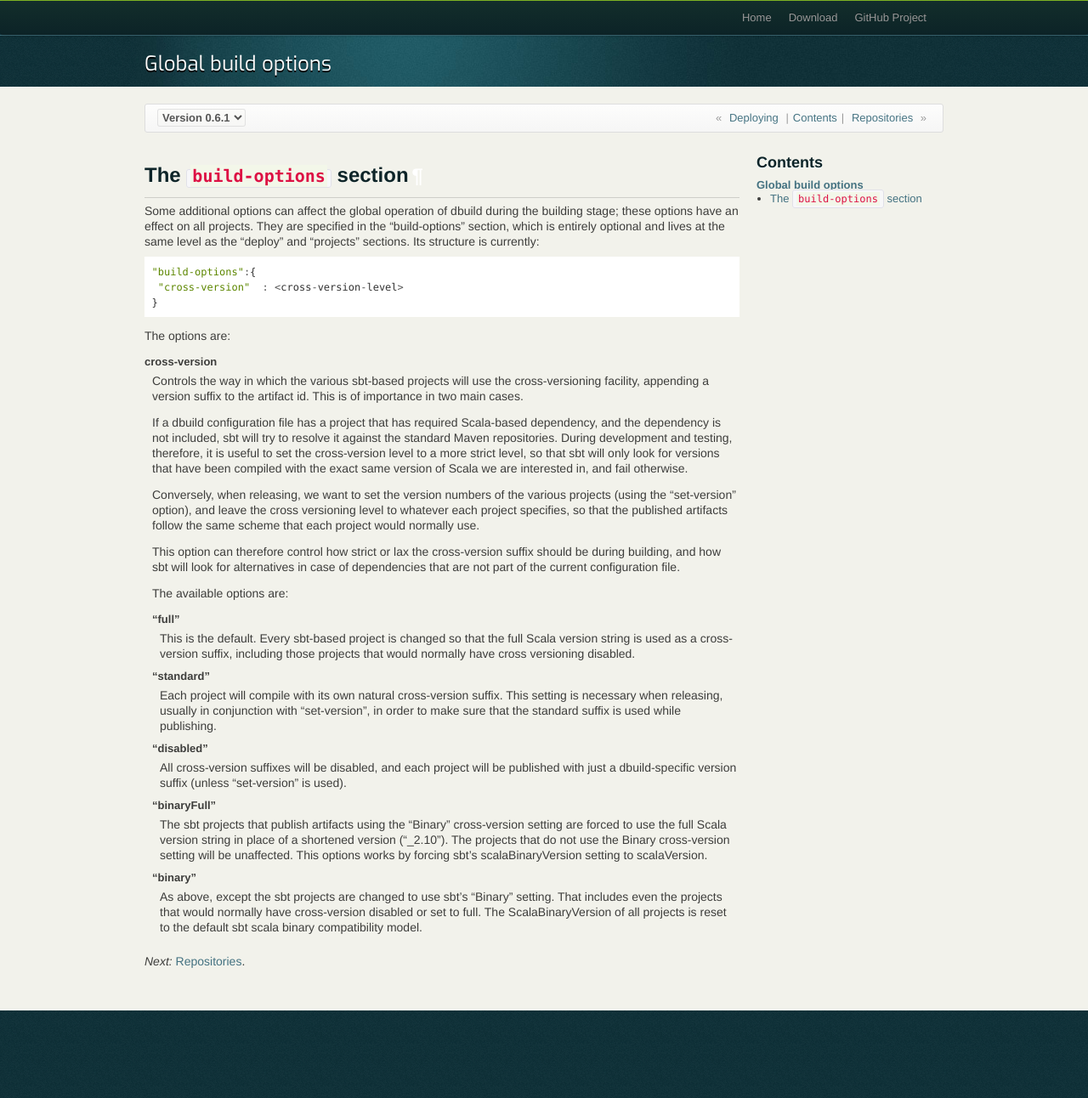
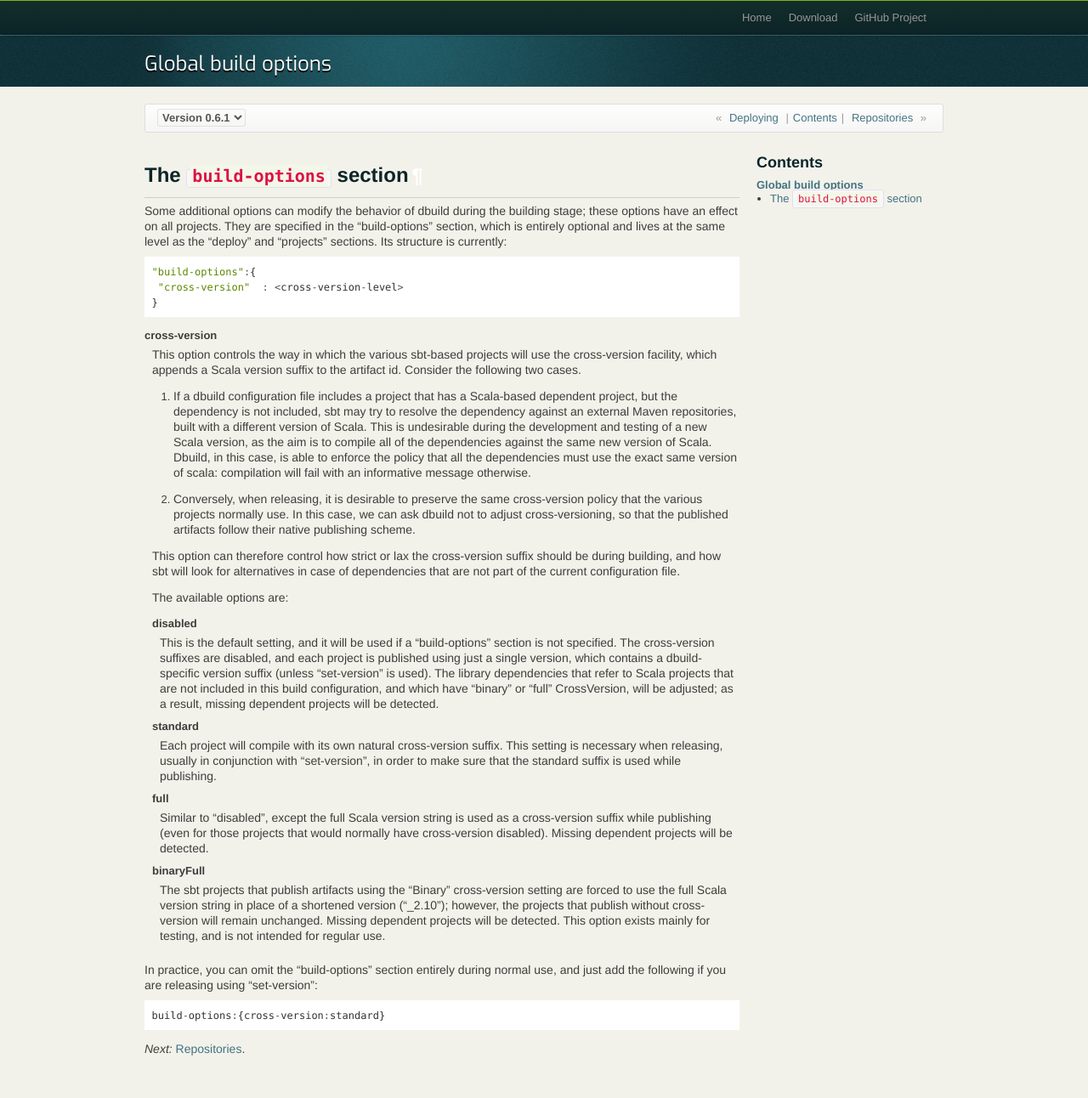
Before and after one commit to lightbend-labs/dbuild, a Sphinx documentation site: the page built from docs/src/sphinx/buildOptions.rst, in a window 1280 px wide. Shown: the whole page at 85% size. Built offline with Sphinx 7.4.7, drawn with Linux system fonts in a browser that asks for light colours; before the commit the page ends 1189 px from its top, so only the background shows below that.

Commit message:
More fixes to Cross-Version. Should be ok now
Still TODO (optionally): deal with explicit dependencies
of the form "a" % "b_someScalaVer" % "ver", which
will still not be recognized as missing if the
corresponding project is not included in the configuration
file. If it is, the project dependency will be correctly
rewritten as expected, however.

```diff
--- a/docs/src/sphinx/buildOptions.rst
+++ b/docs/src/sphinx/buildOptions.rst
@@ -6,7 +6,7 @@ Global build options
 The ``build-options`` section
 -----------------------------
 
-Some additional options can affect the global operation of dbuild during the building stage;
+Some additional options can modify the behavior of dbuild during the building stage;
 these options have an effect on all projects. They are specified in the "build-options"
 section, which is entirely optional and lives at the same level as the "deploy" and
 "projects" sections. Its structure is currently:
@@ -17,24 +17,22 @@ section, which is entirely optional and lives at the same level as the "deploy"
     "cross-version"  : <cross-version-level>
    }
 
-The options are:
 
 cross-version
-  Controls the way in which the various sbt-based projects will use the cross-versioning
-  facility, appending a version suffix to the artifact id. This is of importance in two
-  main cases.
+  This option controls the way in which the various sbt-based projects will use the cross-version
+  facility, which appends a Scala version suffix to the artifact id. Consider the following two cases.
 
-  If a dbuild configuration file has a project that has required Scala-based dependency,
-  and the dependency is not included, sbt will try to resolve it against the standard
-  Maven repositories. During development and testing, therefore, it is useful to set the
-  cross-version level to a more strict level, so that sbt will only look for versions
-  that have been compiled with the exact same version of Scala we are interested in, and
-  fail otherwise.
+  1. If a dbuild configuration file includes a project that has a Scala-based dependent project,
+     but the dependency is not included, sbt may try to resolve the dependency against an external
+     Maven repositories, built with a different version of Scala. This is undesirable during
+     the development and testing of a new Scala version, as the aim is to compile all of the
+     dependencies against the same new version of Scala. Dbuild, in this case, is able to
+     enforce the policy that all the dependencies must use the exact same version of scala:
+     compilation will fail with an informative message otherwise.
 
-  Conversely, when releasing, we want to set the version numbers of the various projects
-  (using the "set-version" option), and leave the cross versioning level to whatever each
-  project specifies, so that the published artifacts follow the same scheme that
-  each project would normally use.
+  2. Conversely, when releasing, it is desirable to preserve the same cross-version policy
+     that the various projects normally use. In this case, we can ask dbuild not to adjust
+     cross-versioning, so that the published artifacts follow their native publishing scheme.
 
   This option can therefore control how strict or lax the cross-version suffix should be
   during building, and how sbt will look for alternatives in case of dependencies that
@@ -42,30 +40,37 @@ cross-version
 
   The available options are:
 
-  "full"
-    This is the default. Every sbt-based project is changed so that the full Scala version string
-    is used as a cross-version suffix, including those projects that would normally have cross
-    versioning disabled.
+  disabled
+    This is the default setting, and it will be used if a "build-options" section is not
+    specified. The cross-version suffixes are disabled, and each project is published
+    using just a single version, which contains a dbuild-specific version suffix
+    (unless "set-version" is used).
+    The library dependencies that refer to Scala projects that are not included in this build
+    configuration, and which have "binary" or "full" CrossVersion, will be adjusted;
+    as a result, missing dependent projects will be detected.
 
-  "standard"
+  standard
     Each project will compile with its own natural cross-version suffix.
     This setting is necessary when releasing, usually in conjunction with "set-version",
     in order to make sure that the standard suffix is used while publishing.
 
-  "disabled"
-    All cross-version suffixes will be disabled, and each project will be published with
-    just a dbuild-specific version suffix (unless "set-version" is used).
+  full
+    Similar to "disabled", except the full Scala version string is used as a
+    cross-version suffix while publishing (even for those projects that would normally
+    have cross-version disabled). Missing dependent projects will be detected.
 
-  "binaryFull"
+  binaryFull
     The sbt projects that publish artifacts using the "Binary" cross-version setting are
-    forced to use the full Scala version string in place of a shortened version ("_2.10"). The projects
-    that do not use the Binary cross-version setting will be unaffected. This options works
-    by forcing sbt's scalaBinaryVersion setting to scalaVersion.
+    forced to use the full Scala version string in place of a shortened version ("_2.10");
+    however, the projects that publish without cross-version will remain unchanged.
+    Missing dependent projects will be detected. This option exists mainly for testing,
+    and is not intended for regular use.
 
-  "binary"
-    As above, except the sbt projects are changed to use sbt's "Binary" setting. That includes
-    even the projects that would normally have cross-version disabled or set to full.
-    The ScalaBinaryVersion of all projects is reset to the default sbt scala binary
-    compatibility model.
+In practice, you can omit the "build-options" section entirely during normal use, and
+just add the following if you are releasing using "set-version":
+
+.. code-block:: javascript
+
+   build-options:{cross-version:standard}
 
 *Next:* :doc:`repositories`.
```
Also changed, not shown: 2 other files.
